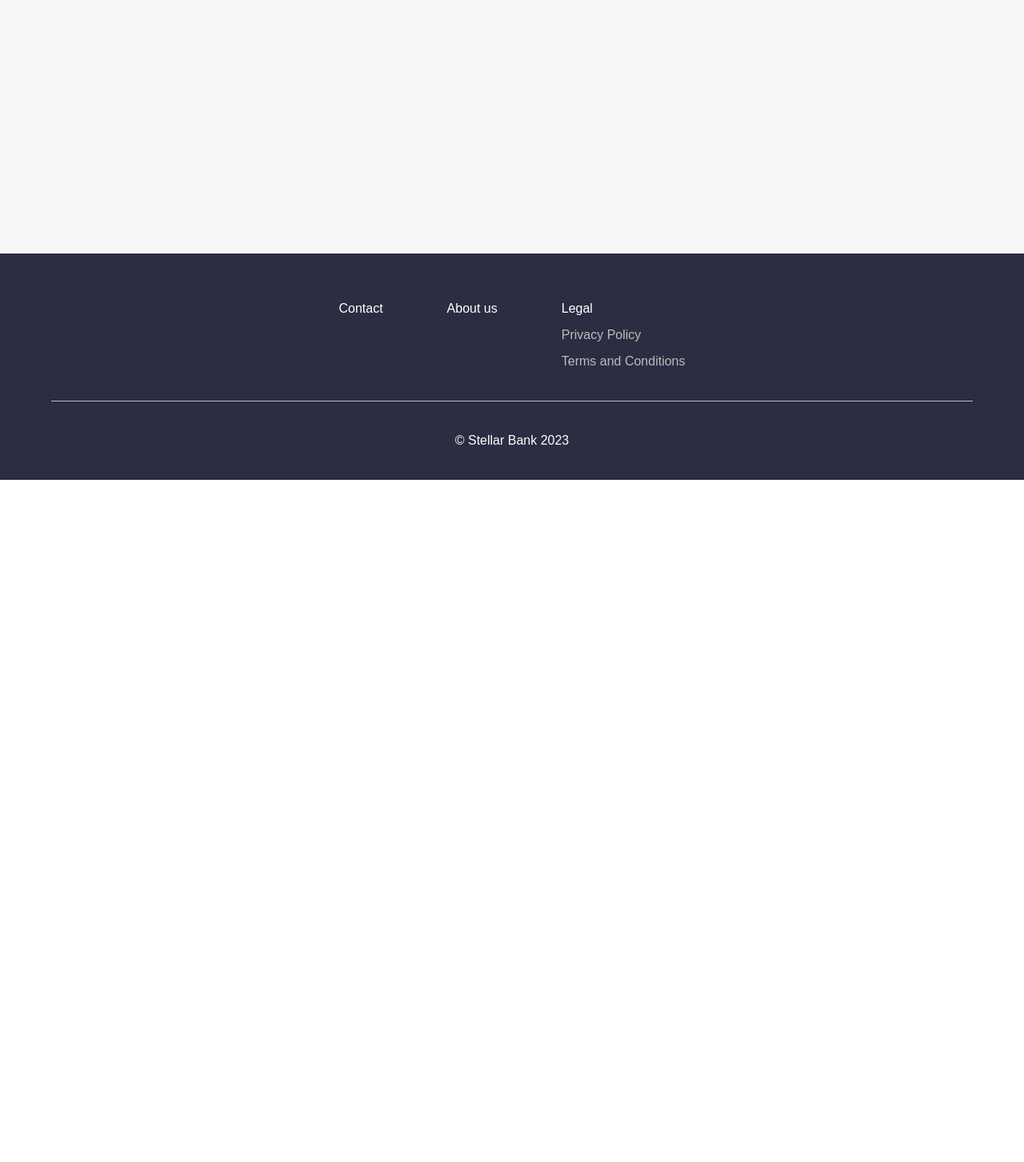
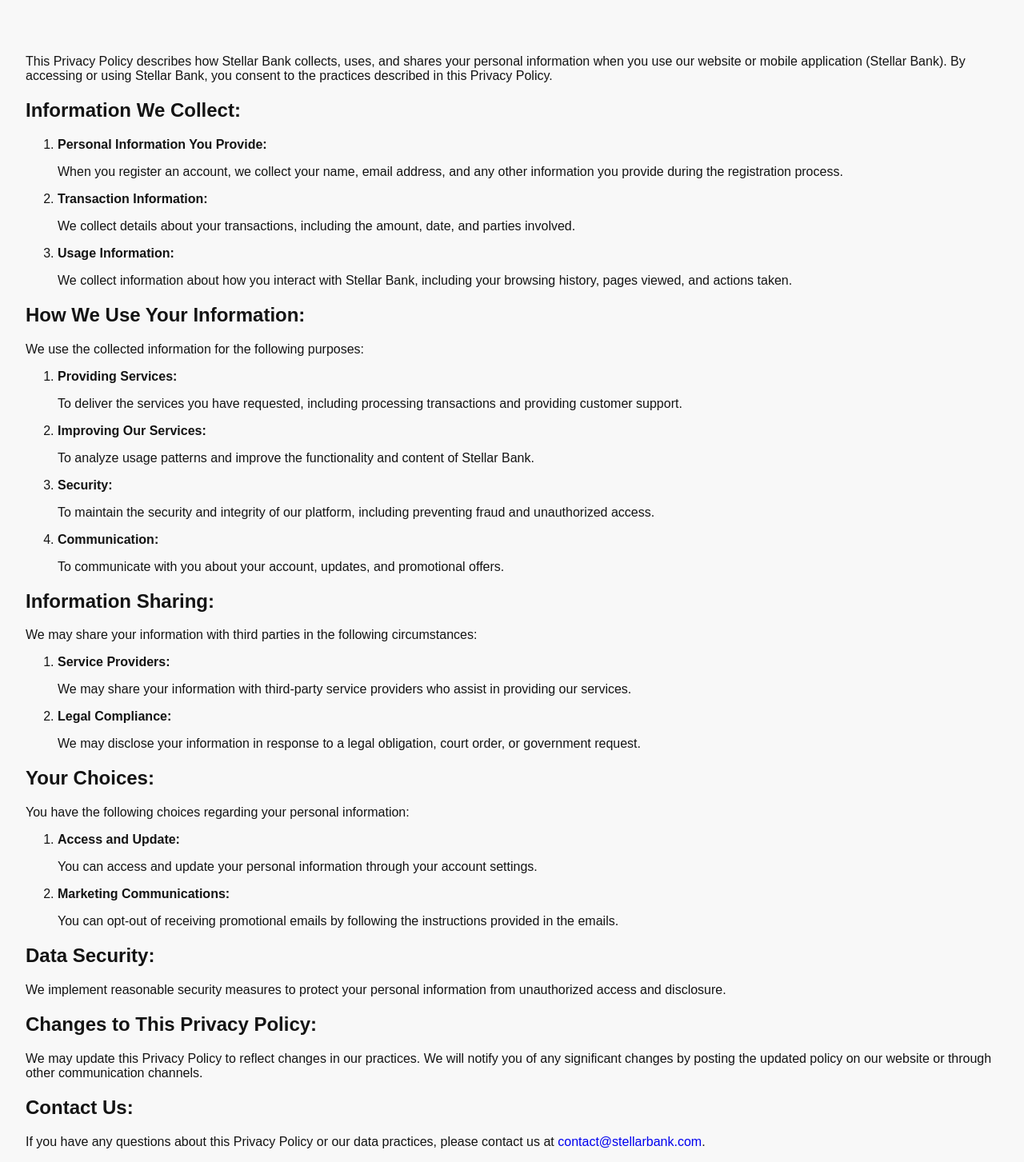
Before and after one commit to vldimr14/webbankapp, a React (Create React App) app in the folder frontend/webbankapp-frontend/: page /terms in a window 1280 px wide. Shown: the part 200-1653 px from the top of the page at 80% size. Before the commit the page ends 800 px from the top, so only its background shows below. Built offline with nearby package versions, Linux system fonts and the light colour scheme; the HTML template or start-up script is replaced by a standard one.

Commit message:
update frontend

```diff
--- /dev/null
+++ b/frontend/webbankapp-frontend/src/components/AboutComponent.jsx
@@ -0,0 +1,33 @@
+function AboutComponent() {
+    return (
+        <div className='home-container'>
+        <div className="secondary-text">About Us</div>
+        <div className="line"></div>
+
+        <div className="about-container">
+      </div>
+      <div className="">
+        <div className="regular-text">
+          <h2>Welcome to Stellar Bank – Your Partner in Modern Banking!</h2>
+          Our company was founded with the aim of providing convenient and modern banking solutions, making it easy for you to manage your finances.
+          <ul>
+            <li>
+              <h3>Our Mission:
+We are motivated to deliver innovative solutions that simplify the daily lives of our customers. Our goal is to enable quick and secure financial operations, eliminating unnecessary difficulties associated with traditional banks.</h3>
+            </li>
+            <li>
+              <h3>Our Experts:
+Our team consists of experienced professionals from the financial industry and experts in information technology. With their knowledge and dedication, we provide services at the highest level.</h3>
+            </li>
+            <li>
+              <h3>Customer Community:
+We take pride in the trust our customer community has placed in our company. We strive to build lasting relationships and provide support at every stage of using our services.</h3>
+</li>
+          </ul>
+        </div>
+      </div>
+      </div>
+    );
+}
+
+export default AboutComponent;
--- /dev/null
+++ b/frontend/webbankapp-frontend/src/components/ContactComponent.jsx
@@ -0,0 +1,31 @@
+function ContactComponent() {
+    return (
+        <div className='home-container'>
+        <div className="secondary-text">Contact</div>
+        <div className="line"></div>
+
+        <div className="about-container">
+        <div className="regular-text">
+          We're here to answer your questions, address concerns, and offer assistance. Please use the contact information below or the form to get in touch with us.
+        </div>
+      </div>
+      <div className="">
+        <div className="regular-text">
+          <ul>
+            <li>
+              <h3>Office Address: pl. Dominikański 11, Wrocław, Poland</h3>
+            </li>
+            <li>
+              <h3>Phone: 565 000 565</h3>
+            </li>
+            <li>
+                <h3><a href="mailto:contact@yourcompany.com">contact@stellarbank.com</a></h3>
+            </li>
+          </ul>
+        </div>
+      </div>
+      </div>
+    );
+}
+
+export default ContactComponent;
--- a/frontend/webbankapp-frontend/src/components/TermsComponent.jsx
+++ b/frontend/webbankapp-frontend/src/components/TermsComponent.jsx
@@ -1,8 +1,91 @@
 function TermsComponent() {
     return (
-        <div>
+        <div className='home-container'>
+        <div className="secondary-text">Privacy policy</div>
+        <div className="line"></div>
 
-        </div>
+        <div className="about-container">
+      </div>
+      <div className="">
+        <div className="regular-text">
+            <p>This Privacy Policy describes how Stellar Bank collects, uses, and shares your personal information when you use our website or mobile application (Stellar Bank). By accessing or using Stellar Bank, you consent to the practices described in this Privacy Policy.</p>
+
+    <h2>Information We Collect:</h2>
+
+    <ol>
+        <li><strong>Personal Information You Provide:</strong>
+            <p>When you register an account, we collect your name, email address, and any other information you provide during the registration process.</p>
+        </li>
+        <li><strong>Transaction Information:</strong>
+            <p>We collect details about your transactions, including the amount, date, and parties involved.</p>
+        </li>
+        <li><strong>Usage Information:</strong>
+            <p>We collect information about how you interact with Stellar Bank, including your browsing history, pages viewed, and actions taken.</p>
+        </li>
+    </ol>
+
+    <h2>How We Use Your Information:</h2>
+
+    <p>We use the collected information for the following purposes:</p>
+
+    <ol>
+        <li><strong>Providing Services:</strong>
+            <p>To deliver the services you have requested, including processing transactions and providing customer support.</p>
+        </li>
+        <li><strong>Improving Our Services:</strong>
+            <p>To analyze usage patterns and improve the functionality and content of Stellar Bank.</p>
+        </li>
+        <li><strong>Security:</strong>
+            <p>To maintain the security and integrity of our platform, including preventing fraud and unauthorized access.</p>
+        </li>
+        <li><strong>Communication:</strong>
+            <p>To communicate with you about your account, updates, and promotional offers.</p>
+        </li>
+    </ol>
+
+    <h2>Information Sharing:</h2>
+
+    <p>We may share your information with third parties in the following circumstances:</p>
+
+    <ol>
+        <li><strong>Service Providers:</strong>
+            <p>We may share your information with third-party service providers who assist in providing our services.</p>
+        </li>
+        <li><strong>Legal Compliance:</strong>
+            <p>We may disclose your information in response to a legal obligation, court order, or government request.</p>
+        </li>
+    </ol>
+
+    <h2>Your Choices:</h2>
+
+    <p>You have the following choices regarding your personal information:</p>
+
+    <ol>
+        <li><strong>Access and Update:</strong>
+            <p>You can access and update your personal information through your account settings.</p>
+        </li>
+        <li><strong>Marketing Communications:</strong>
+            <p>You can opt-out of receiving promotional emails by following the instructions provided in the emails.</p>
+        </li>
+    </ol>
+
+    <h2>Data Security:</h2>
+
+    <p>We implement reasonable security measures to protect your personal information from unauthorized access and disclosure.</p>
+
+    <h2>Changes to This Privacy Policy:</h2>
+
+    <p>We may update this Privacy Policy to reflect changes in our practices. We will notify you of any significant changes by posting the updated policy on our website or through other communication channels.</p>
+
+    <h2>Contact Us:</h2>
+
+    <p>If you have any questions about this Privacy Policy or our data practices, please contact us at <a href="mailto:contact@yourcompany.com">contact@stellarbank.com</a>.</p>
+
+    <p><em>This Privacy Policy is effective as of the Last Updated date mentioned above and replaces any prior policies. Please review this policy periodically for any updates.</em></p>
+
+          </div>
+      </div>
+      </div>
     );
 }
 
--- a/frontend/webbankapp-frontend/src/index.css
+++ b/frontend/webbankapp-frontend/src/index.css
@@ -260,6 +260,8 @@
   display: flex;
   flex-direction: column;
   align-items: center;
+  gap: 32px;
+  margin: 32px;
 }
 
 .main-text {
@@ -369,6 +371,10 @@
   gap: 5px;
 }
 
+.new-date {
+  margin-bottom: 30px;
+}
+
 .income {
   color: green;
 }
--- /dev/null
+++ b/frontend/webbankapp-frontend/src/pages/About.jsx
@@ -0,0 +1,15 @@
+import Header from '../components/Header'
+import Footer from '../components/Footer'
+import AboutComponent from '../components/AboutComponent';
+
+function About() {
+  return (
+    <div className='container'>
+			<Header />
+			<AboutComponent />
+			<Footer />
+		</div>
+  );
+}
+
+export default About;
--- /dev/null
+++ b/frontend/webbankapp-frontend/src/pages/Contact.jsx
@@ -0,0 +1,15 @@
+import Header from '../components/Header'
+import Footer from '../components/Footer'
+import ContactComponent from '../components/ContactComponent';
+
+function Contact() {
+  return (
+    <div className='container'>
+			<Header />
+			<ContactComponent />
+			<Footer />
+		</div>
+  );
+}
+
+export default Contact;
--- a/frontend/webbankapp-frontend/src/pages/Home.jsx
+++ b/frontend/webbankapp-frontend/src/pages/Home.jsx
@@ -9,9 +9,30 @@
         <div className="secondary-text">Welcome to</div>
         <div className="main-text">Stellar Bank.</div>
         <div className="line"></div>
+
+        <div className="about-container">
+        <div className="secondary-text">
+          Enjoy the convenience of managing your finances online with Stellar Bank
+        </div>
       </div>
-      <div className="about-container">
-        <div className="secondary-text">Why join us?</div>
+      <div className="">
+        <div className="regular-text">
+          <h2>Why Stellar Bank?</h2>
+          <ul>
+            <li>
+              <h3>Uncompromising Security: Your data is safe with us. We employ the latest technologies to provide you peace of mind.</h3>
+            </li>
+            <li>
+              <h3>Convenient Account Management: Check your balance, review transaction history, and make transfers with ease and speed.</h3>
+            </li>
+            <li>
+              <h3>Modern Design: Our intuitive and responsive application offers a unique online banking experience.</h3></li>
+            <li>
+              <h3>Customer Support: Our team of experts is ready to assist with any questions. We are here for you!</h3>
+              </li>
+          </ul>
+        </div>
+      </div>
       </div>
       <Footer />
     </div>
--- a/frontend/webbankapp-frontend/src/pages/Pages.jsx
+++ b/frontend/webbankapp-frontend/src/pages/Pages.jsx
@@ -7,23 +7,25 @@
 import TransactionDetails from './TransactionDetails';
 import TermsOfUse from './TermsOfUse';
 import Transactions from './Transactions';
+import Contact from './Contact';
+import About from './About';
 
 function Pages() {
   return (
     <BrowserRouter>
       <Routes>
         <Route path='/' element={<Home />} />
-        {/* TODO access only if user is not authenticated */}
         <Route path='/signup' element={<Signup />} />
         <Route path='/login' element={<Login />} />
-        {/* TODO access only if user is authenticated */}
         <Route path='/profile' element={<Profile />} />
-        {/* TODO access only if user does have a bank account */}
         <Route path='/profile/transfer' element={<Transfer />} />
         <Route path='/profile/history' element={<Home />} />
         <Route path='/profile/transactions/:transactionId' element={<TransactionDetails />}/>
         <Route path='/profile/transactions' element={<Transactions />} />
         <Route path='/terms' element={<TermsOfUse />}/>
+        <Route path='/contact' element={<Contact />} />
+        <Route path='/about' element={<About />} />
+
       </Routes>
     </BrowserRouter>
   );
```
Also changed, not shown: frontend/webbankapp-frontend/src/components/BankAccountFormComponent.jsx (deleted), 2 other files (tests, documents, lock files or other folders).
